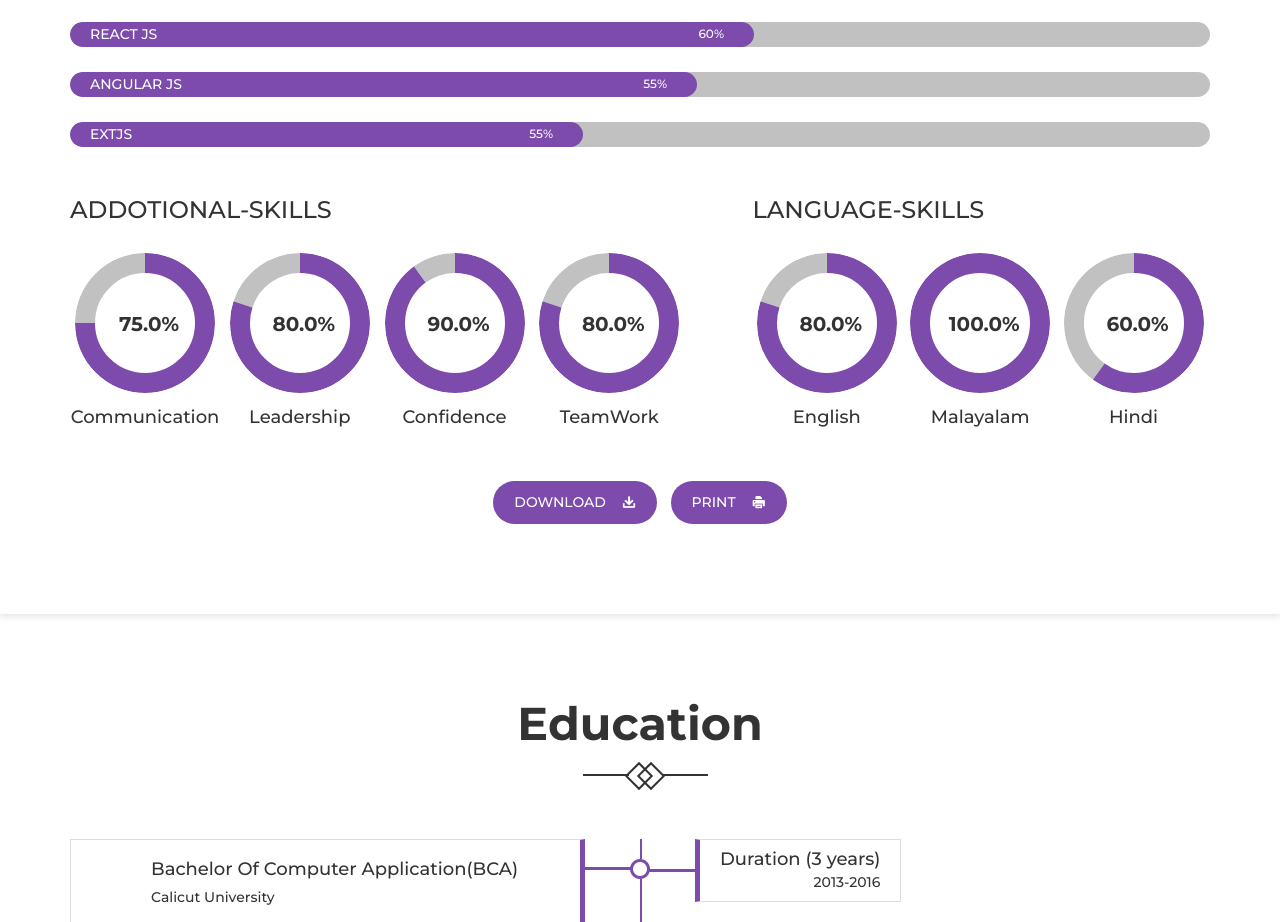
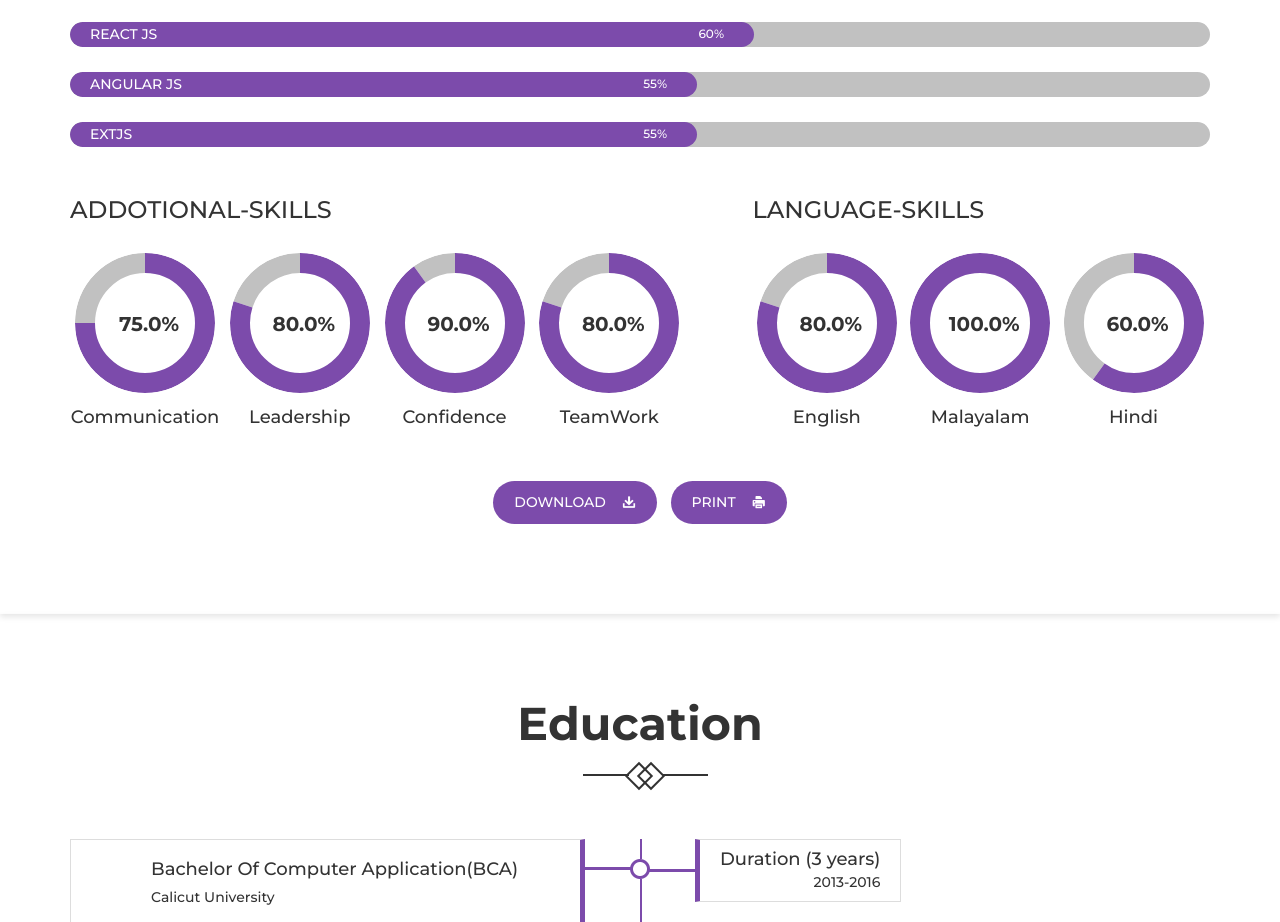
Before and after one commit to alexvarghese77/xelaonlive.github.io, a plain HTML site: page index.html in a window 1280 px wide. Shown: the part 2224-3146 px from the top of the page. Drawn offline with Linux system fonts and the light colour scheme; some packages are replaced by stand-ins of ours; files whose address does not match are found by name.

Commit message:
slider issue fixed

```diff
--- a/index.html
+++ b/index.html
@@ -271,7 +271,7 @@
 						<!-- Wordpress progress start -->
 						<div class="progress">
 							<div class="p-title">ExtJs</div>
-							<div class="progress-bar wow fadeInLeft" data-progress="45%" style="width: 45%;" data-wow-duration="1.5s" data-wow-delay=".8s">
+							<div class="progress-bar wow fadeInLeft" data-progress="55%" style="width: 55%;" data-wow-duration="1.5s" data-wow-delay=".8s">
 							<span class="pull-right">55%</span>
 						    </div>
 						</div>
```
